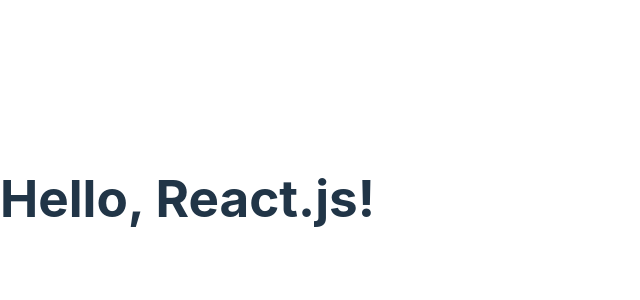
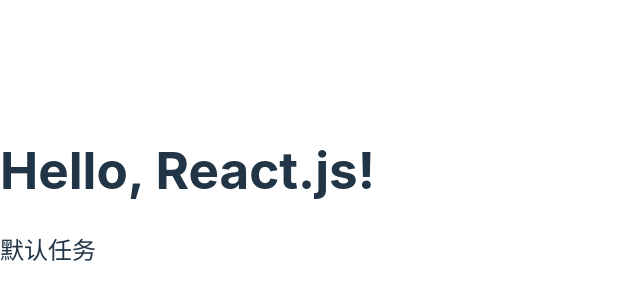
Before and after one commit to chenlin19970520/xuemo-system, a React (Vite) app: page / in a window 1280 px wide. Shown: the part 202-502 px from the top of the page, without its empty margins (0-640 px from the left). Built offline with nearby package versions, Linux system fonts and the light colour scheme.

Commit message:
feat: 添加store

```diff
--- a/package.json
+++ b/package.json
@@ -10,12 +10,13 @@
     "preview": "vite preview"
   },
   "dependencies": {
+    "@reduxjs/toolkit": "^2.2.5",
     "@types/node": "^20.12.12",
     "history": "^5.3.0",
     "react": "^18.2.0",
     "react-dom": "^18.2.0",
+    "react-redux": "^9.1.2",
     "react-router": "^6.23.1",
-    "react-router-config": "^5.1.1",
     "react-router-dom": "^6.23.1"
   },
   "devDependencies": {
--- a/src/App.tsx
+++ b/src/App.tsx
@@ -1,11 +1,15 @@
 
 import { RouterProvider } from "react-router-dom";
 import { router } from "@/router/index";
+import { Provider } from "react-redux";
+import { store } from "@/store/index";
 
 function App() {
   return (
     <>
-      <RouterProvider router={router} />
+      <Provider store={store}>
+        <RouterProvider router={router} />
+      </Provider>
     </>
   );
 }
--- a/src/pages/Home/Home.tsx
+++ b/src/pages/Home/Home.tsx
@@ -1,10 +1,26 @@
 import React from 'react';
-import {Outlet} from "react-router-dom";
-const  Home : React.FC = () => {
+import { Outlet } from "react-router-dom";
+import { useSelector, useDispatch } from 'react-redux';
+import type { RootState } from '@/store';
+import { updateDayTask } from "@/store/features/task/dayTask"
+const Home: React.FC = () => {
+
+  const dayTaskList = useSelector((state: RootState) => state.dayTask.value)
+  const dispatch = useDispatch();
+
   return (
     <div>
-      <h1>Hello, React.js!</h1>
-      <Outlet/>
+      <h1 onClick={() => {
+        dispatch(updateDayTask([
+          {
+            title: "测试任务",
+            integral: 1,
+            status: 0
+          }
+        ]))
+      }}>Hello, React.js!</h1>
+      <h2>{dayTaskList[0].title}</h2>
+      <Outlet />
     </div>
   );
 }
--- /dev/null
+++ b/src/store/features/task/dayTask.ts
@@ -0,0 +1,47 @@
+import { createSlice } from "@reduxjs/toolkit";
+
+import type { PayloadAction } from "@reduxjs/toolkit";
+
+/**
+ * @param INCOMPLETE 未完成
+ * @param COMPLETED 已完成
+ * @param EXPIRED 已过期
+ * @param REOPEN 重新开始
+ */
+export enum TaskStatus {
+    INCOMPLETE = 0,
+    COMPLETED = 1,
+    EXPIRED = 2,
+    REOPEN = 3,
+}
+
+export interface dayTaskState {
+    title: string,
+    integral: number,
+    status: TaskStatus,
+}
+export interface dayTaskListState {
+    value: dayTaskState[]
+}
+const initialState: dayTaskListState = {
+    value: [
+        {
+            title: "默认任务",
+            integral: 1,
+            status: 0
+        }
+    ],
+}
+
+export const dayTaskSlice = createSlice({
+    name: "dayTask",
+    initialState,
+    reducers: {
+        updateDayTask: (state, action: PayloadAction<dayTaskState[]>) => {
+            state.value = action.payload
+        }
+    },
+})
+export const { updateDayTask } = dayTaskSlice.actions;
+
+export default dayTaskSlice.reducer;
--- /dev/null
+++ b/src/store/index.ts
@@ -0,0 +1,11 @@
+import { configureStore } from "@reduxjs/toolkit";
+import dayTaskReducer from "./features/task/dayTask";
+export const store = configureStore({
+    reducer: {
+        dayTask: dayTaskReducer
+    }
+})
+
+export type RootState = ReturnType<typeof store.getState>
+
+export type AppDispatch = typeof store.dispatch
```
Also changed, not shown: 1 other file (tests, documents, lock files or other folders).
